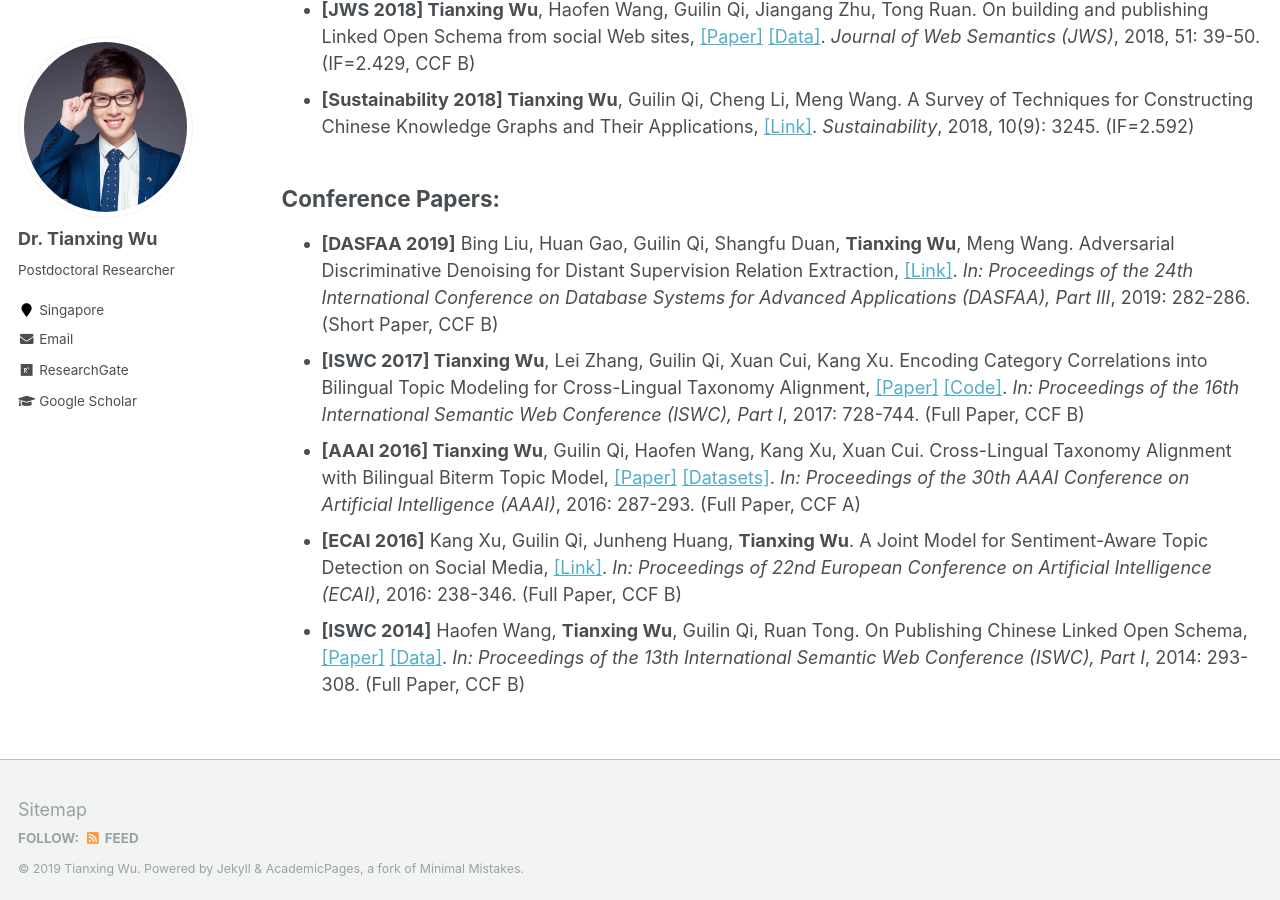
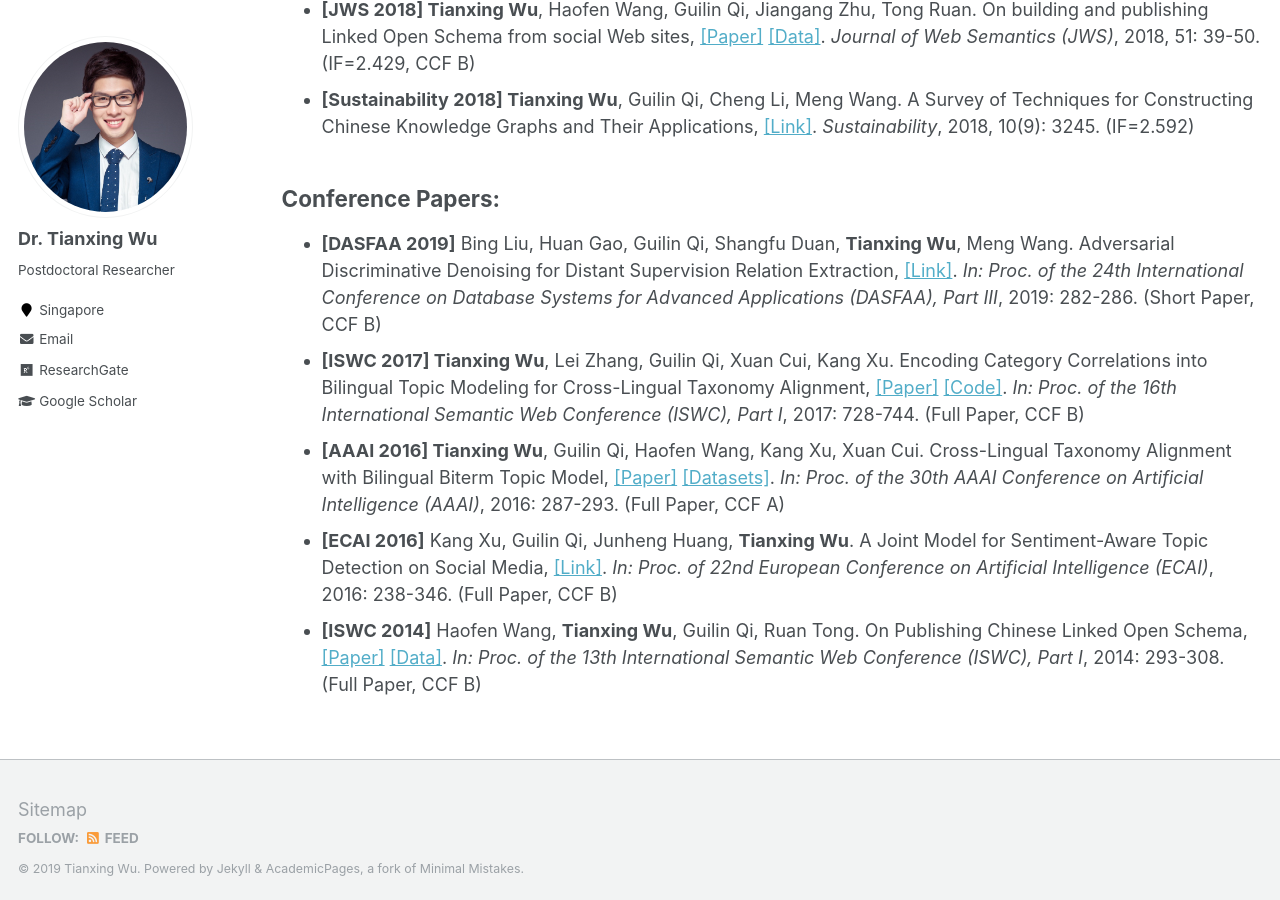
Before and after one commit to tianxing-wu/tianxing-wu.github.io, a Jekyll site: the page built from _pages/selected_publications.md, in a window 1280 px wide and 900 px high, scrolled down 636 px. Built offline with Jekyll 4.4.1, drawn with Linux system fonts in a browser that asks for light colours.

Commit message:
site update

```diff
--- a/_pages/selected_publications.md
+++ b/_pages/selected_publications.md
@@ -15,8 +15,8 @@ The full list of my publications can be found in [DBLP](https://dblp.uni-trier.d
 * **[Sustainability 2018] Tianxing Wu**, Guilin Qi, Cheng Li, Meng Wang. A Survey of Techniques for Constructing Chinese Knowledge Graphs and Their Applications, [[Link]](https://www.mdpi.com/2071-1050/10/9/3245). <i>Sustainability</i>, 2018, 10(9): 3245. (IF=2.592)
 
 ## Conference Papers:
-* **[DASFAA 2019]** Bing Liu, Huan Gao, Guilin Qi, Shangfu Duan, **Tianxing Wu**, Meng Wang. Adversarial Discriminative Denoising for Distant Supervision Relation Extraction, [[Link]](https://link.springer.com/chapter/10.1007%2F978-3-030-18590-9_29). <i>In: Proceedings of the 24th International Conference on Database Systems for Advanced Applications (DASFAA), Part III</i>, 2019: 282-286. (Short Paper, CCF B)
-* **[ISWC 2017] Tianxing Wu**, Lei Zhang, Guilin Qi, Xuan Cui, Kang Xu. Encoding Category Correlations into Bilingual Topic Modeling for Cross-Lingual Taxonomy Alignment, [[Paper]](https://tianxing-wu.github.io/files/paper/ISWC2017.pdf) [[Code]](https://github.com/143230/CLTA). <i>In: Proceedings of the 16th International Semantic Web Conference (ISWC), Part I</i>, 2017: 728-744. (Full Paper, CCF B)
-* **[AAAI 2016] Tianxing Wu**, Guilin Qi, Haofen Wang, Kang Xu, Xuan Cui. Cross-Lingual Taxonomy Alignment with Bilingual Biterm Topic Model, [[Paper]](https://tianxing-wu.github.io/files/paper/AAAI2016.pdf) [[Datasets]](https://github.com/jxls080511/080424). <i>In: Proceedings of the 30th AAAI Conference on Artificial Intelligence (AAAI)</i>, 2016: 287-293. (Full Paper, CCF A)
-* **[ECAI 2016]** Kang Xu, Guilin Qi, Junheng Huang, **Tianxing Wu**. A Joint Model for Sentiment-Aware Topic Detection on Social Media, [[Link]](http://ebooks.iospress.nl/publication/44775). <i>In: Proceedings of 22nd European Conference on Artificial Intelligence (ECAI)</i>, 2016: 238-346. (Full Paper, CCF B)
-* **[ISWC 2014]** Haofen Wang, **Tianxing Wu**, Guilin Qi, Ruan Tong. On Publishing Chinese Linked Open Schema, [[Paper]](https://tianxing-wu.github.io/files/paper/ISWC2014.pdf) [[Data]](http://los.linkingopenschema.info). <i>In: Proceedings of the 13th International Semantic Web Conference (ISWC), Part I</i>, 2014: 293-308. (Full Paper, CCF B)
+* **[DASFAA 2019]** Bing Liu, Huan Gao, Guilin Qi, Shangfu Duan, **Tianxing Wu**, Meng Wang. Adversarial Discriminative Denoising for Distant Supervision Relation Extraction, [[Link]](https://link.springer.com/chapter/10.1007%2F978-3-030-18590-9_29). <i>In: Proc. of the 24th International Conference on Database Systems for Advanced Applications (DASFAA), Part III</i>, 2019: 282-286. (Short Paper, CCF B)
+* **[ISWC 2017] Tianxing Wu**, Lei Zhang, Guilin Qi, Xuan Cui, Kang Xu. Encoding Category Correlations into Bilingual Topic Modeling for Cross-Lingual Taxonomy Alignment, [[Paper]](https://tianxing-wu.github.io/files/paper/ISWC2017.pdf) [[Code]](https://github.com/143230/CLTA). <i>In: Proc. of the 16th International Semantic Web Conference (ISWC), Part I</i>, 2017: 728-744. (Full Paper, CCF B)
+* **[AAAI 2016] Tianxing Wu**, Guilin Qi, Haofen Wang, Kang Xu, Xuan Cui. Cross-Lingual Taxonomy Alignment with Bilingual Biterm Topic Model, [[Paper]](https://tianxing-wu.github.io/files/paper/AAAI2016.pdf) [[Datasets]](https://github.com/jxls080511/080424). <i>In: Proc. of the 30th AAAI Conference on Artificial Intelligence (AAAI)</i>, 2016: 287-293. (Full Paper, CCF A)
+* **[ECAI 2016]** Kang Xu, Guilin Qi, Junheng Huang, **Tianxing Wu**. A Joint Model for Sentiment-Aware Topic Detection on Social Media, [[Link]](http://ebooks.iospress.nl/publication/44775). <i>In: Proc. of 22nd European Conference on Artificial Intelligence (ECAI)</i>, 2016: 238-346. (Full Paper, CCF B)
+* **[ISWC 2014]** Haofen Wang, **Tianxing Wu**, Guilin Qi, Ruan Tong. On Publishing Chinese Linked Open Schema, [[Paper]](https://tianxing-wu.github.io/files/paper/ISWC2014.pdf) [[Data]](http://los.linkingopenschema.info). <i>In: Proc. of the 13th International Semantic Web Conference (ISWC), Part I</i>, 2014: 293-308. (Full Paper, CCF B)
```
Also changed, not shown: 1 other file.
